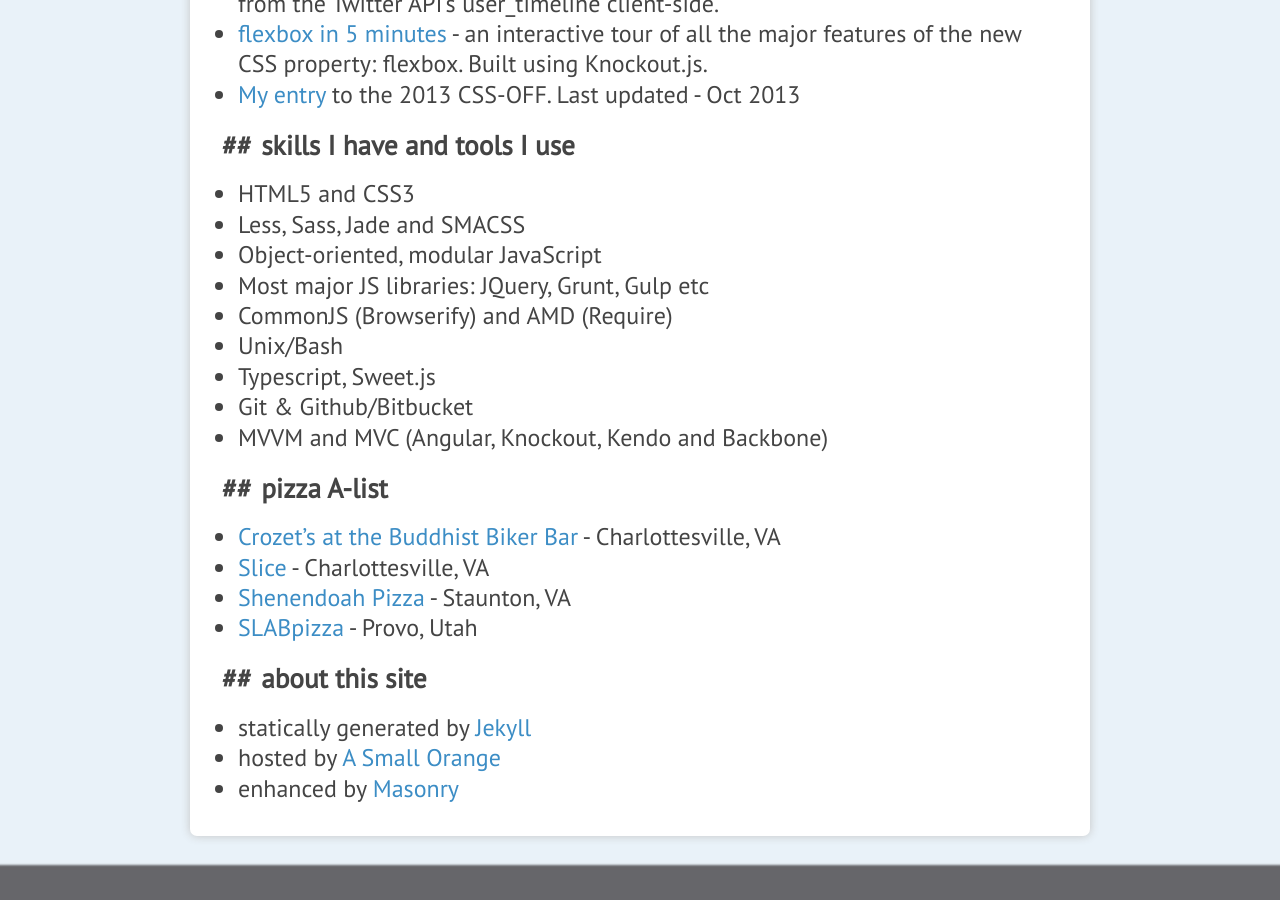
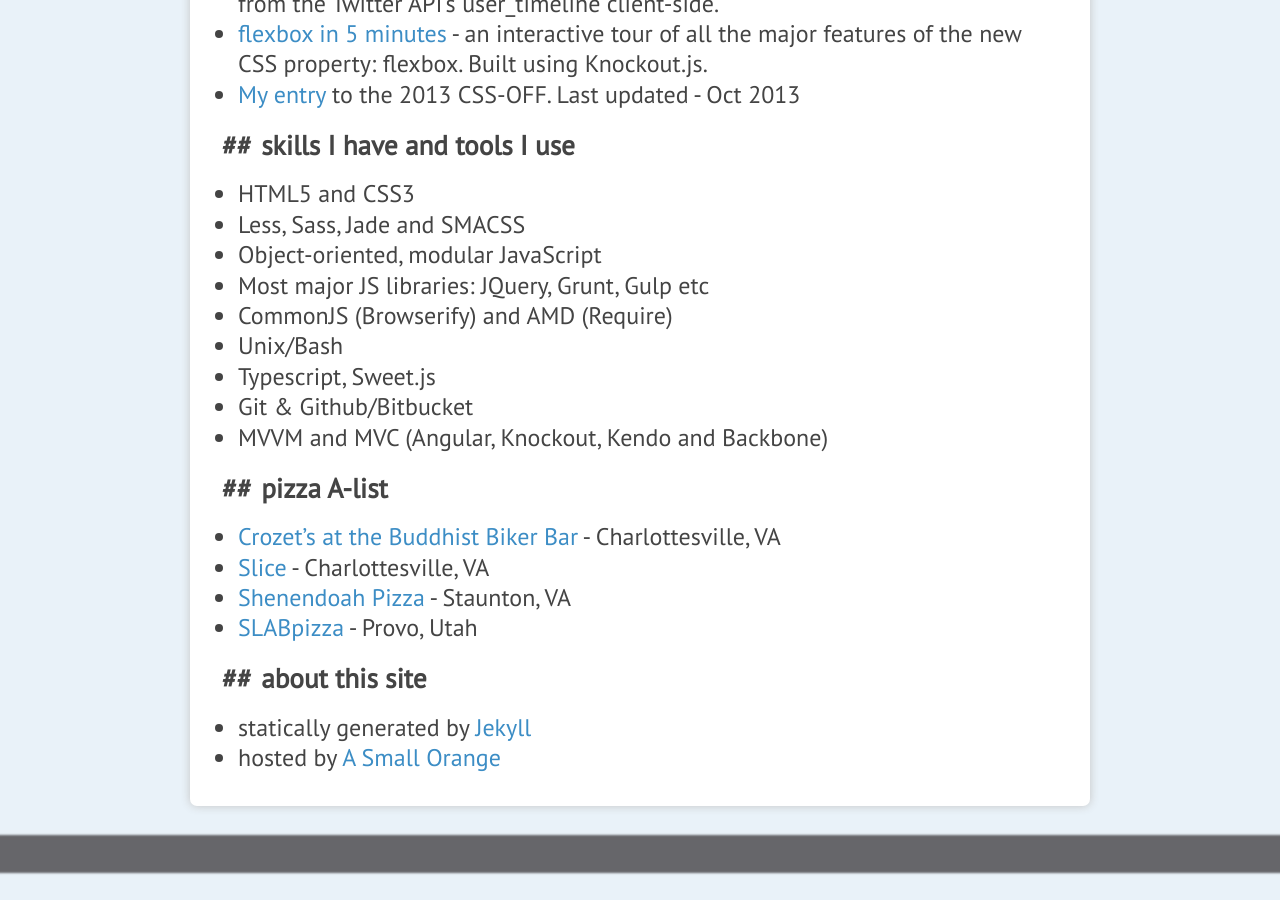
Before and after one commit to brycepj/devbryce-jekyll, a Jekyll site: the page built from about/index.md, in a window 1280 px wide and 900 px high, scrolled down 632 px. Built offline with Jekyll 4.4.1, drawn with Linux system fonts in a browser that asks for light colours.

```diff
--- a/about/index.md
+++ b/about/index.md
@@ -39,4 +39,3 @@ This blog is nothing too serious -- it's where I share what I'm learning and hos
 
 - statically generated by [Jekyll](http://jekyllrb.com)
 - hosted by [A Small Orange](http://asmallorange.com)
-- enhanced by [Masonry](http://masonry.desandro.com)
```
